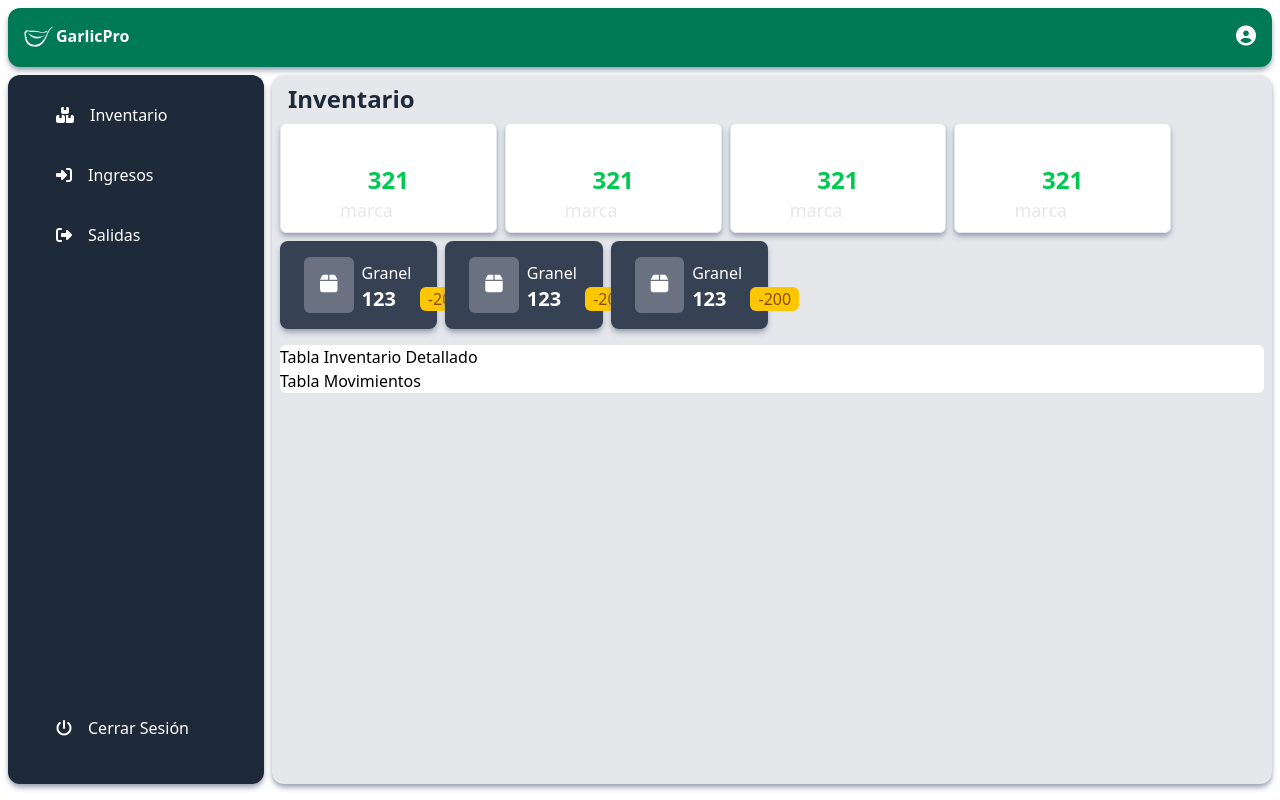
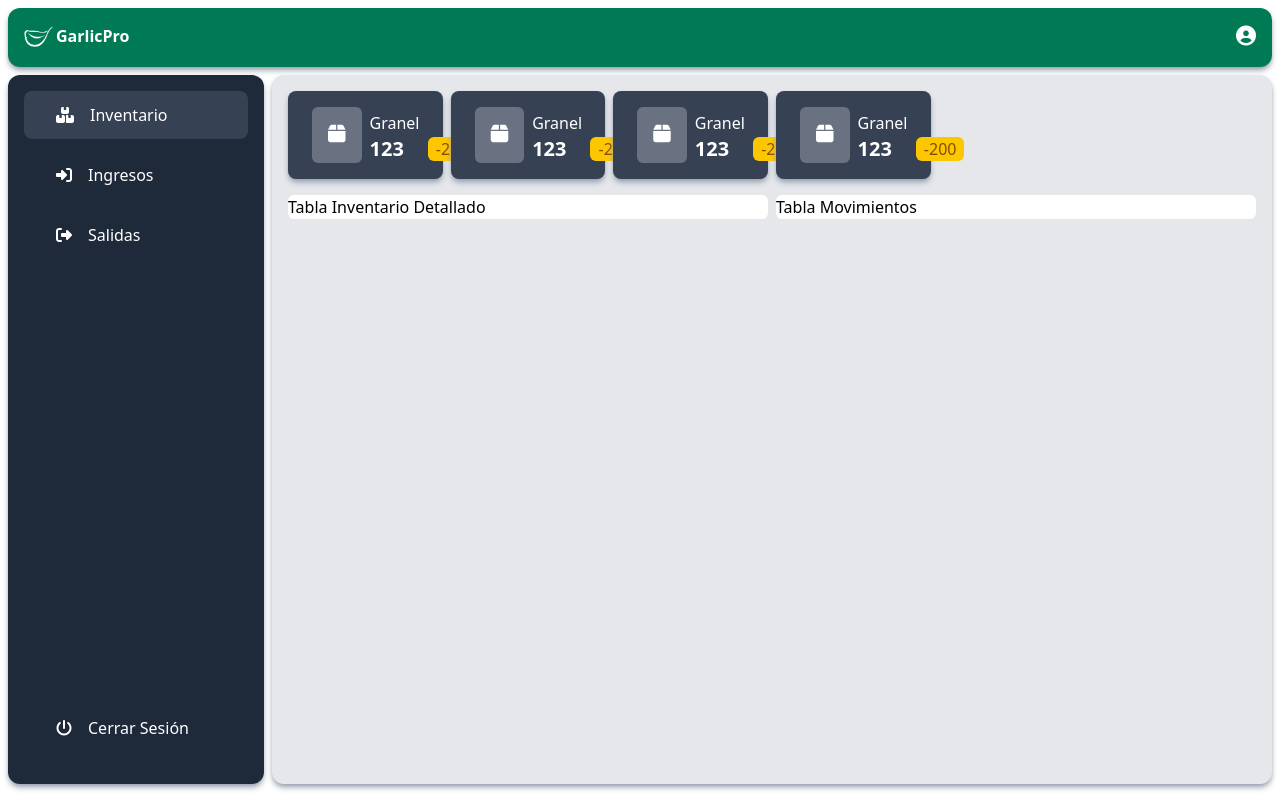
Before and after one commit to jsebastiantorres/GarlicPro, a website: page index.html in a window 1280 px wide. Drawn offline with Linux system fonts and the light colour scheme; no server answers.

Commit message:
Ajuste de seccion tarjetas dashboard, seccion detalles tarjeta

```diff
--- a/index.html
+++ b/index.html
@@ -66,7 +66,7 @@
                     class="flex flex-col w-16 md:w-32 lg:w-64 md:p-2 lg:p-4 rounded-xl shadow-md bg-gray-800 text-white shadow-gray-400">
                     <!--<h2 class="text-xl font-bold mb-4">Menú</h2>-->
                     <ul class="space-y-3 pb-4 grid justify-items-stretch">
-                        <li class="justify-between hover:bg-gray-700 px-4 py-2 rounded-lg">
+                        <li class="justify-between bg-gray-700 hover:bg-gray-700 px-4 py-2 rounded-lg">
                             <a href="index.html"
                                 class="flex flex-col items-start justify-center sm:items-center sm:justify-center lg:flex-row lg:items-center lg:justify-start">
                                 <i class="fa-solid fa-boxes-stacked px-4 py-2"></i>
@@ -110,12 +110,13 @@
             <section id="dashboar"
                 class="contenido block ml-2 bg-gray-200 shadow-md shadow-gray-400 rounded-xl w-screen">
                 <div class="pt-2 px-4">
-                    <h2 class="font-bold text-2xl text-gray-800 self-center">Inventario </h2>
+                    <!-- <h2 class="font-bold text-2xl text-gray-800 self-center">Inventario </h2> -->
                 </div>
 
-                <section id="seccion_tarjetas" class="flex ">
-                    <!-- Tarjeta granel -->
-                    <ul id="lista_granel" class="flex flex-col">
+                <!-- Tarjetas funcionales -->
+                <!-- <section id="seccion_tarjetas" class="flex "> -->
+                <!-- Tarjeta granel -->
+                <!-- <ul id="lista_granel" class="flex flex-col">
                         <li class="pl-2 pt-2">
                             <a href="#" class="p-2 flex bg-white border border-gray-200 shadow-md
                                 shadow-gray-400 rounded-md md:flex-row md:max-w-xl hover:bg-gray-100
@@ -139,10 +140,10 @@
                                 </div>
                             </a>
                         </li>
-                    </ul>
+                    </ul> -->
 
-                    <!-- Tarjeta Malla -->
-                    <ul id="lista_malla" class="flex flex-col">
+                <!-- Tarjeta Malla -->
+                <!-- <ul id="lista_malla" class="flex flex-col">
                         <li class="pl-2 pt-2">
                             <a href="#" class="p-2 flex bg-white border border-gray-200 shadow-md
                                 shadow-gray-400 rounded-md md:flex-row md:max-w-xl hover:bg-gray-100
@@ -167,10 +168,10 @@
                                 </div>
                             </a>
                         </li>
-                    </ul>
+                    </ul> -->
 
-                    <!-- Tarjeta kilo -->
-                    <ul id="lista_kilo" class="flex flex-col">
+                <!-- Tarjeta kilo -->
+                <!-- <ul id="lista_kilo" class="flex flex-col">
                         <li class="pl-2 pt-2">
                             <a href="#" class="p-2 flex bg-white border border-gray-200 shadow-md
                                 shadow-gray-400 rounded-md md:flex-row md:max-w-xl hover:bg-gray-100
@@ -195,10 +196,10 @@
                                 </div>
                             </a>
                         </li>
-                    </ul>
+                    </ul> -->
 
-                    <!-- Tarjeta tula -->
-                    <ul id="lista_tula" class="flex flex-col">
+                <!-- Tarjeta tula -->
+                <!-- <ul id="lista_tula" class="flex flex-col">
                         <li class="pl-2 pt-2">
                             <a href="#" class="p-2 flex bg-white border border-gray-200 shadow-md
                                 shadow-gray-400 rounded-md md:flex-row md:max-w-xl hover:bg-gray-100
@@ -223,21 +224,20 @@
                                 </div>
                             </a>
                         </li>
-
                     </ul>
+                </section> -->
 
 
-                </section>
-
                 <!-- Tarjetas simplificadas -->
-                <section id="taretas_simplificadas" class="">
+                <section id="taretas_simplificadas" class="px-4">
 
                     <!-- Grid tarjetas simplificadas -->
-                    <div id="grid_tarjetas" class="grid grid-cols-4 gap-2 pr-4 md:grid-cols-3 lg:grid-cols-4 xl:grid-cols-6">
+                    <div id="grid_tarjetas"
+                        class="grid grid-cols-4 gap-2 md:grid-cols-3 lg:grid-cols-4 xl:grid-cols-6">
 
                         <!-- Tarjeta caja granel -->
                         <div id="tarjeta_granel"
-                            class="col-span-1 grid grid-flow-col grid-rows-2 bg-gray-700 ml-2 my-2 px-6 py-2 rounded-lg w-full dark:hover:bg-gray-800 shadow-md hover:bg-gray-800 shadow-gray-400">
+                            class="col-span-1 grid grid-flow-col grid-rows-2 bg-gray-700 my-2 px-6 py-2 rounded-lg w-full dark:hover:bg-gray-800 shadow-md hover:bg-gray-800 shadow-gray-400">
                             <div class="row-span-2 flex items-center justify-center mr-2">
                                 <div class="bg-gray-500 rounded-md px-4 py-4">
                                     <i class="fa-solid fa-box text-white text-xl"></i>
@@ -257,7 +257,7 @@
                         </div>
                         <!-- Tarjeta caja granel -->
                         <div id="tarjeta_granel"
-                            class="col-span-1 grid grid-flow-col grid-rows-2 bg-gray-700 ml-2 my-2 px-6 py-2 rounded-lg w-full dark:hover:bg-gray-800 shadow-md hover:bg-gray-800 shadow-gray-400">
+                            class="col-span-1 grid grid-flow-col grid-rows-2 bg-gray-700 my-2 px-6 py-2 rounded-lg w-full dark:hover:bg-gray-800 shadow-md hover:bg-gray-800 shadow-gray-400">
                             <div class="row-span-2 flex items-center justify-center mr-2">
                                 <div class="bg-gray-500 rounded-md px-4 py-4">
                                     <i class="fa-solid fa-box text-white text-xl"></i>
@@ -277,7 +277,7 @@
                         </div>
                         <!-- Tarjeta caja granel -->
                         <div id="tarjeta_granel"
-                            class="col-span-1 grid grid-flow-col grid-rows-2 bg-gray-700 ml-2 my-2 px-6 py-2 rounded-lg w-full dark:hover:bg-gray-800 shadow-md hover:bg-gray-800 shadow-gray-400">
+                            class="col-span-1 grid grid-flow-col grid-rows-2 bg-gray-700 my-2 px-6 py-2 rounded-lg w-full dark:hover:bg-gray-800 shadow-md hover:bg-gray-800 shadow-gray-400">
                             <div class="row-span-2 flex items-center justify-center mr-2">
                                 <div class="bg-gray-500 rounded-md px-4 py-4">
                                     <i class="fa-solid fa-box text-white text-xl"></i>
@@ -295,29 +295,44 @@
                                 </div>
                             </div>
                         </div>
-
-
-
-
-
+                        <!-- Tarjeta caja granel -->
+                        <div id="tarjeta_granel"
+                            class="col-span-1 grid grid-flow-col grid-rows-2 bg-gray-700 my-2 px-6 py-2 rounded-lg w-full dark:hover:bg-gray-800 shadow-md hover:bg-gray-800 shadow-gray-400">
+                            <div class="row-span-2 flex items-center justify-center mr-2">
+                                <div class="bg-gray-500 rounded-md px-4 py-4">
+                                    <i class="fa-solid fa-box text-white text-xl"></i>
+                                </div>
+                            </div>
+                            <div class="col-span-2 flex">
+                                <p class="text-white flex items-end">Granel</p>
+                            </div>
+                            <div class="col-span-2 flex items-center justify-between pb-2">
+                                <div>
+                                    <p class="text-white flex items-start font-bold text-xl">123</p>
+                                </div>
+                                <div class="bg-yellow-400 flex ml-6 rounded-md px-2">
+                                    <p class="text-yellow-800">-200</p>
+                                </div>
+                            </div>
+                        </div>
                     </div>
-
-
                 </section>
                 <!-- Fin seccion tarjetas simplificadas -->
 
 
                 <!-- Detalles de la tarjeta -->
-                <section>
-                    <div id="detalles_tarjeta" class="bg-white ml-2 mt-2 mr-2 rounded-md ">
-                        <div id="detalles_tarjeta_inventario">
+                <section id="seccion_detalle_tarjeta" class="px-2">
+                    <div id="detalle_tarjeta" class="grid grid-cols-2 gap-2 ml-2 mt-2 mr-2 rounded-md">
+                        <div id="detalle_tarjeta_inventario" class="col-span-1 bg-white rounded-md">
                             <h4>Tabla Inventario Detallado</h4>
                         </div>
-                        <div id="detalles_tarjeta_movimientos">
+                        <div id="detalle_tarjeta_movimientos" class="col-span-1 bg-white rounded-md">
                             <h4>Tabla Movimientos</h4>
                         </div>
                     </div>
                 </section>
+
+
 
                 <section>
                     <div id="contenedor_tarjetas" class="flex flex-wrap gap-4"></div>
```
Also changed, not shown: ingresos.html (+21 -15 lines), salidas.html (+21 -15 lines).
